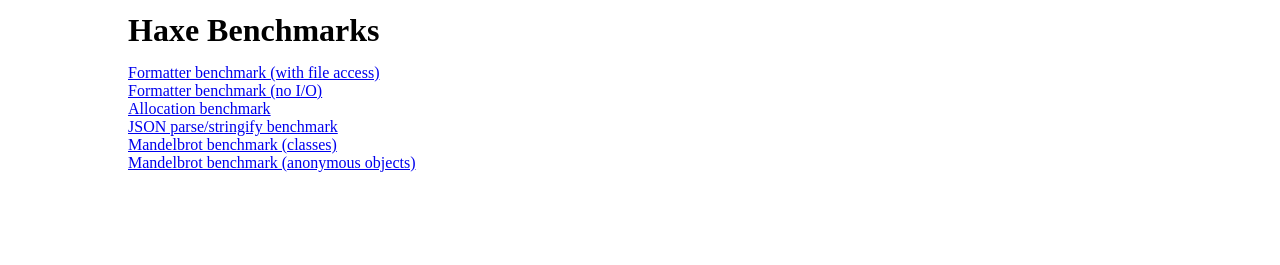
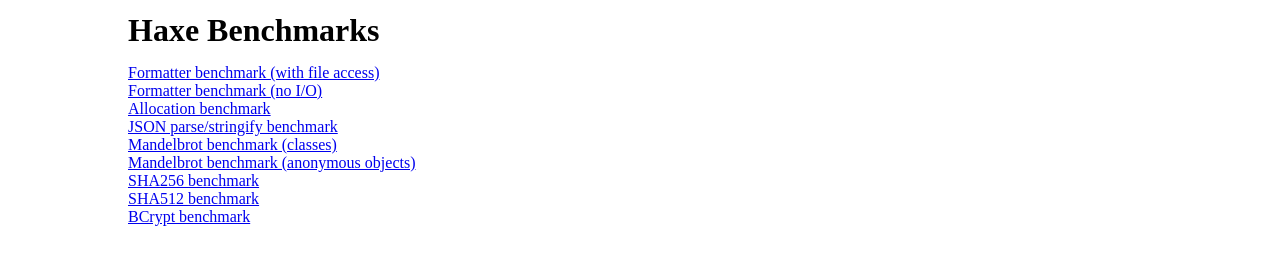
Before and after one commit to HaxeBenchmarks/benchs.haxe.org, a website: page site/index.html in a window 1280 px wide. Shown: the part 53-318 px from the top of the page. Drawn offline with nearby package versions, Linux system fonts and the light colour scheme; files that its build step writes are made by us from their sources.

Commit message:
reenable crypto - still uses old benchmarks

```diff
--- a/site/index.html
+++ b/site/index.html
@@ -24,9 +24,9 @@
             <li><a href="json/index.html" alt="JSON parse/stringify benchmark">JSON parse/stringify benchmark</a></li>
             <li><a href="mandelbrot/index.html" alt="Mandelbrot benchmark (classes)">Mandelbrot benchmark (classes)</a></li>
             <li><a href="mandelbrot_anon_objects/index.html" alt="Mandelbrot benchmark (anonymous objects)">Mandelbrot benchmark (anonymous objects)</a></li>
-            <!-- <li><a href="sha256/index.html" alt="SHA256 benchmark">SHA256 benchmark</a></li>
+            <li><a href="sha256/index.html" alt="SHA256 benchmark">SHA256 benchmark</a></li>
             <li><a href="sha512/index.html" alt="SHA512 benchmark">SHA512 benchmark</a></li>
-            <li><a href="bcrypt/index.html" alt="BCrypt benchmark">BCrypt benchmark</a></li> -->
+            <li><a href="bcrypt/index.html" alt="BCrypt benchmark">BCrypt benchmark</a></li>
         </ul>
     </div>
 </body>
```
Also changed, not shown: 1 other file.
